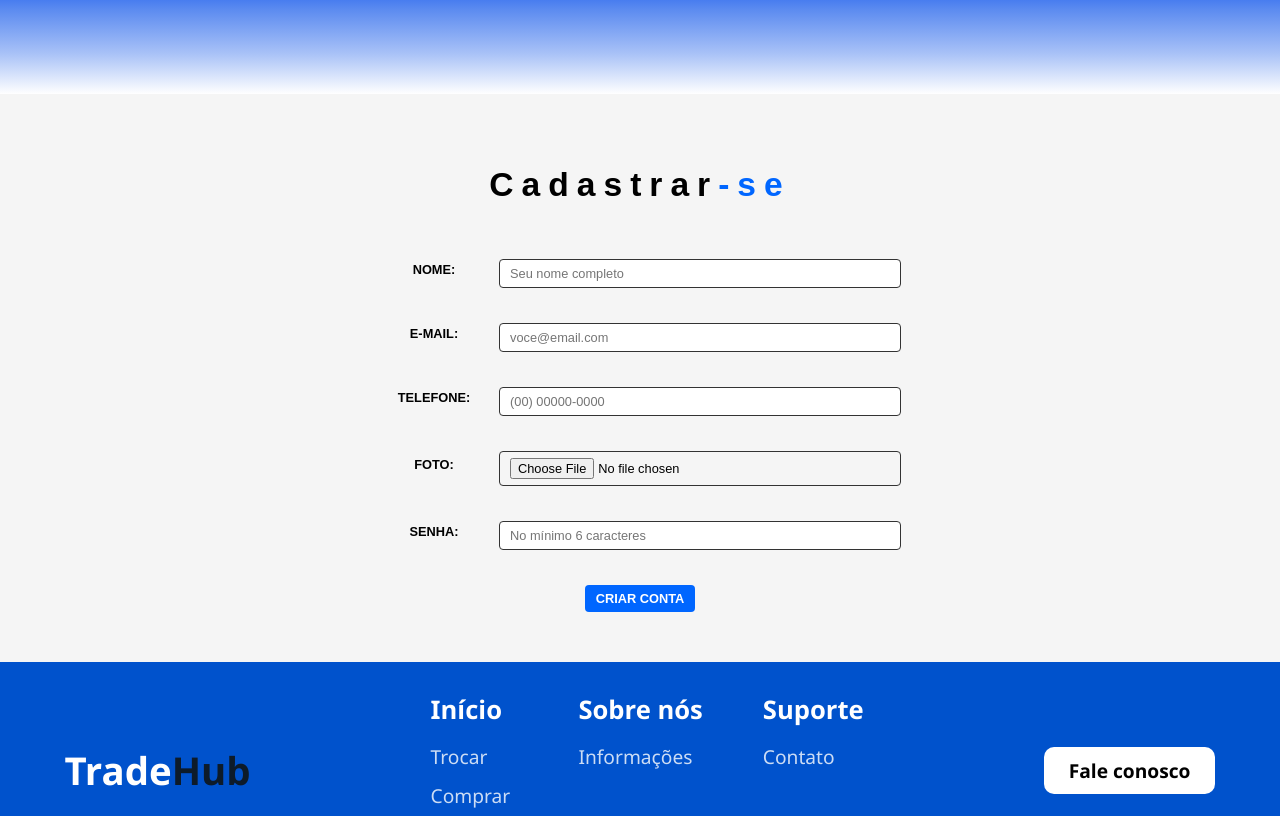
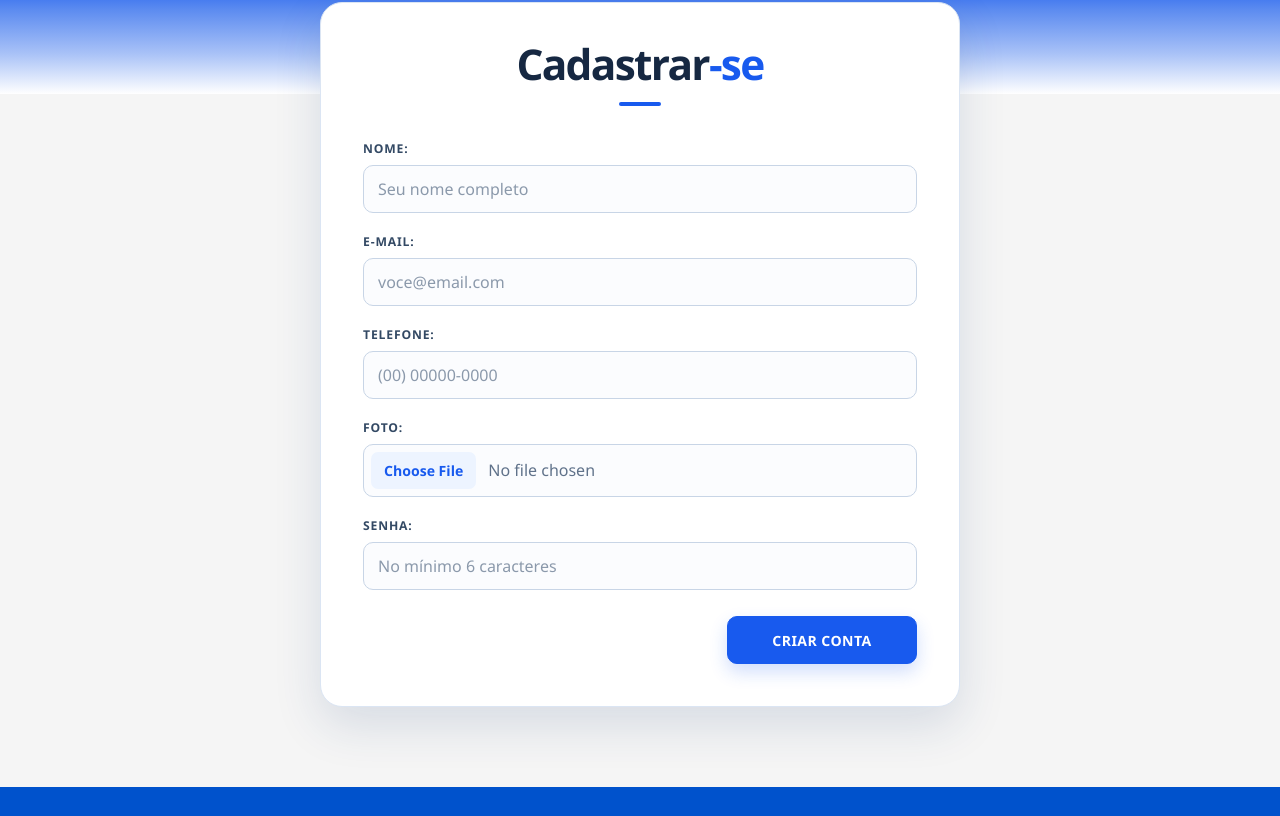
Before and after one commit to Hackathon-Trade-Hub/Trade-hub, a Vue app: page /cadastrar in a window 1280 px wide. Shown: the part 404-1220 px from the top of the page. Built offline with nearby package versions, Linux system fonts and the light colour scheme.

Commit message:
site talvez terminado to morto de sono me deixa dormir

```diff
--- a/src/Views/Cadastrar.vue
+++ b/src/Views/Cadastrar.vue
@@ -100,69 +100,185 @@ async function cadastrar() {
 
 <style scoped>
 .pagina-auth {
-  max-width: 720px;
-  margin: 0 auto;
-  padding: 50px 20px;
+  position: relative;
+  z-index: 5;
+  width: min(calc(100% - 32px), 640px);
+  margin: -92px auto 80px;
+  padding: 38px 42px 42px;
+  color: #1b2b44;
+  background: #ffffff;
+  border: 1px solid #dbe5f3;
+  border-radius: 22px;
+  box-shadow: 0 18px 48px rgba(25, 63, 119, 0.14);
+  box-sizing: border-box;
+  font-family: 'Segoe UI', Tahoma, Geneva, Verdana, sans-serif;
+}
+
+h1 {
+  margin: 0 0 34px;
+  color: #162842;
+  font-size: clamp(2rem, 5vw, 2.65rem);
+  font-weight: 750;
+  letter-spacing: -0.04em;
+  line-height: 1.1;
   text-align: center;
-  font-family: Arial, sans-serif;
 }
-h1 {
-  font-size: 2.1rem;
-  letter-spacing: 8px;
+
+h1::after {
+  display: block;
+  width: 42px;
+  height: 4px;
+  margin: 15px auto 0;
+  background: #185aee;
+  border-radius: 999px;
+  content: '';
+}
+
+.azul {
+  color: #185aee;
+}
+
+form {
+  display: grid;
+  gap: 20px;
+}
+
+.campo {
+  display: grid;
+  gap: 8px;
+}
+
+.campo label {
+  color: #334964;
+  font-size: 0.76rem;
+  font-weight: 750;
+  letter-spacing: 0.07em;
+  text-align: left;
+}
+
+.campo input {
+  width: 100%;
+  min-height: 48px;
+  padding: 12px 14px;
+  color: #1c2d45;
+  background: #fbfcfe;
+  border: 1px solid #c8d5e6;
+  border-radius: 10px;
+  box-sizing: border-box;
+  font: inherit;
+  transition:
+    border-color 0.2s ease,
+    box-shadow 0.2s ease,
+    background-color 0.2s ease;
+}
+
+.campo input::placeholder {
+  color: #8b99ab;
+}
+
+.campo input:hover {
+  border-color: #9db2ce;
+}
+
+.campo input:focus {
+  background: #ffffff;
+  border-color: #185aee;
+  box-shadow: 0 0 0 4px rgba(24, 90, 238, 0.12);
+  outline: none;
+}
+
+.campo input[type='file'] {
+  padding: 7px;
+  color: #60728a;
+  cursor: pointer;
+}
+
+.campo input[type='file']::file-selector-button {
+  margin-right: 12px;
+  padding: 9px 13px;
+  color: #185aee;
+  background: #edf4ff;
+  border: 0;
+  border-radius: 7px;
+  font: inherit;
+  font-size: 0.88rem;
   font-weight: 700;
-  margin-bottom: 55px;
+  cursor: pointer;
 }
-.azul {
-  color: #0066ff;
-}
-.campo {
-  display: flex;
-  align-items: center;
-  justify-content: center;
-  gap: 10px;
-  margin-bottom: 35px;
-}
-.campo label {
-  width: 110px;
-  text-align: center;
-  font-weight: 600;
-  font-size: 0.8rem;
-  margin-bottom: 8px;
-}
-.campo input {
-  flex: 1;
-  max-width: 380px;
-  padding: 6px 10px;
-  border: 1px solid #333;
-  border-radius: 4px;
-  font-size: 0.8rem;
-}
+
 .preview-foto {
   display: block;
-  width: 96px;
-  height: 96px;
-  margin: -15px auto 25px;
+  width: 104px;
+  height: 104px;
+  margin: -4px auto 2px;
   object-fit: cover;
-  border: 2px solid #0066ff;
+  background: #edf3ff;
+  border: 4px solid #ffffff;
   border-radius: 50%;
+  box-shadow: 0 0 0 2px #b8cff5, 0 8px 22px rgba(22, 57, 105, 0.16);
 }
+
 .botoes {
   display: flex;
-  justify-content: center;
+  justify-content: flex-end;
+  margin-top: 6px;
 }
+
 .btn-salvar {
-  min-width: 110px;
-  padding: 6px 10px;
-  border: none;
-  border-radius: 4px;
-  background: #0066ff;
-  color: #fff;
-  font-weight: bold;
-  font-size: 0.8rem;
+  min-width: 190px;
+  min-height: 48px;
+  padding: 12px 20px;
+  color: #ffffff;
+  background: #185aee;
+  border: 1px solid #185aee;
+  border-radius: 10px;
+  box-shadow: 0 8px 18px rgba(24, 90, 238, 0.2);
   cursor: pointer;
+  font: inherit;
+  font-size: 0.88rem;
+  font-weight: 750;
+  letter-spacing: 0.03em;
+  transition:
+    background-color 0.2s ease,
+    box-shadow 0.2s ease,
+    transform 0.2s ease;
 }
+
+.btn-salvar:hover:not(:disabled) {
+  background: #0f4dcc;
+  border-color: #0f4dcc;
+  box-shadow: 0 10px 22px rgba(24, 90, 238, 0.28);
+  transform: translateY(-1px);
+}
+
 .btn-salvar:disabled {
   cursor: wait;
-  opacity: 0.7;
+  opacity: 0.62;
+  box-shadow: none;
+}
+
+@media (max-width: 640px) {
+  .pagina-auth {
+    width: min(calc(100% - 24px), 640px);
+    margin-top: -64px;
+    padding: 30px 22px 32px;
+    border-radius: 17px;
+  }
+
+  h1 {
+    margin-bottom: 28px;
+  }
+
+  .botoes,
+  .btn-salvar {
+    width: 100%;
+  }
+}
+
+@media (prefers-reduced-motion: reduce) {
+  .campo input,
+  .btn-salvar {
+    transition: none;
+  }
 }
 </style>
--- a/src/Views/HomeView.vue
+++ b/src/Views/HomeView.vue
@@ -3,7 +3,7 @@
     <main class="conteudo-principal">
 
       <section class="container my-5 lista-produtos">
-          <div class="categorias">
+          <div class="categorias" :class="{ 'busca-ativa': buscaAtiva }">
 
             <div
             v-for="(produtos, categoria) in produtosPorCategoria"
@@ -11,15 +11,18 @@
             class="categoria"
             >
               <div class="categoria-cabecalho">
-                <h2>{{ categoria }}</h2>
-                <span class="categoria-link" aria-hidden="true">
+                <h2>{{ buscaAtiva ? tituloBusca : categoria }}</h2>
+                <span v-if="!buscaAtiva" class="categoria-link" aria-hidden="true">
                   <svg viewBox="0 0 24 24" aria-hidden="true">
                     <path d="M5 12h13M13 6l6 6-6 6" />
                   </svg>
                 </span>
+                <span v-else class="contador-resultados">
+                  {{ produtos.length }} {{ produtos.length === 1 ? 'produto' : 'produtos' }}
+                </span>
               </div>
 
-              <div class="produtos">
+              <div v-if="produtos.length" class="produtos">
               <ProdutoCard
                 v-for="produto in produtos"
                 :key="produto.id"
@@ -31,6 +34,7 @@
                 :status="produto.status"
               />
             </div>
+            <p v-else class="sem-resultados">Nenhum produto encontrado para essa busca.</p>
             </div>
           </div>
    </section>
@@ -43,9 +47,16 @@
 import { computed } from 'vue';
 import ProdutoCard from '@/components/ProdutoCard.vue';
 
-import { produtosFiltrados } from '@/components/Filter.vue';
+import { produtosFiltrados, termoBusca } from '@/components/Filter.vue';
+
+const buscaAtiva = computed(() => termoBusca.value.trim().length > 0);
+const tituloBusca = computed(() => `Resultados para “${termoBusca.value.trim()}”`);
 
 const produtosPorCategoria = computed(() => {
+  if (buscaAtiva.value) {
+    return { busca: produtosFiltrados.value };
+  }
+
   const categorias = {};
 
   for (const produto of produtosFiltrados.value) {
@@ -121,6 +132,18 @@ const produtosPorCategoria = computed(() => {
   gap: 20px;
 }
 
+.busca-ativa .produtos {
+  display: flex;
+  flex-wrap: wrap;
+  align-items: stretch;
+  justify-content: flex-start;
+  gap: 20px;
+}
+
+.busca-ativa .produtos :deep(.produto-card) {
+  margin: 0;
+}
+
 .categoria-cabecalho {
   display: flex;
   align-items: center;
@@ -133,6 +156,27 @@ const produtosPorCategoria = computed(() => {
   font-family: sans-serif;
   font-weight: 500;
   font-size: 1.75rem;
+}
+
+.contador-resultados {
+  padding: 5px 10px;
+  color: #185aee;
+  background: #edf4ff;
+  border-radius: 999px;
+  font-family: 'Segoe UI', Tahoma, Geneva, Verdana, sans-serif;
+  font-size: 0.78rem;
+  font-weight: 700;
+}
+
+.sem-resultados {
+  margin: 24px 0 0;
+  padding: 28px;
+  color: #63748a;
+  background: #f8faff;
+  border: 1px solid #dbe5f3;
+  border-radius: 12px;
+  font-family: 'Segoe UI', Tahoma, Geneva, Verdana, sans-serif;
+  text-align: center;
 }
 
 .categoria-link {
@@ -165,4 +209,15 @@ const produtosPorCategoria = computed(() => {
   height: 180px;
   object-fit: cover;
 }
+
+@media (max-width: 640px) {
+  .busca-ativa .produtos {
+    justify-content: center;
+  }
+
+  .categoria-cabecalho {
+    align-items: flex-start;
+    flex-direction: column;
+  }
+}
 </style>
--- a/src/Views/Login.vue
+++ b/src/Views/Login.vue
@@ -51,71 +51,179 @@ async function entrar() {
 
 <style scoped>
 .pagina-auth {
-  max-width: 720px;
-  margin: 0 auto;
-  padding: 50px 20px;
+  position: relative;
+  z-index: 5;
+  width: min(calc(100% - 32px), 540px);
+  margin: -92px auto 80px;
+  padding: 42px 42px 46px;
+  color: #1b2b44;
+  background: #ffffff;
+  border: 1px solid #dbe5f3;
+  border-radius: 22px;
+  box-shadow: 0 18px 48px rgba(25, 63, 119, 0.14);
+  box-sizing: border-box;
+  font-family: 'Segoe UI', Tahoma, Geneva, Verdana, sans-serif;
+}
+
+h1 {
+  margin: 0 0 36px;
+  color: #162842;
+  font-size: clamp(2.1rem, 5vw, 2.7rem);
+  font-weight: 750;
+  letter-spacing: -0.04em;
+  line-height: 1.1;
   text-align: center;
-  font-family: Arial, sans-serif;
 }
-h1 {
-  font-size: 2.1rem;
-  letter-spacing: 8px;
-  font-weight: 700;
-  margin-bottom: 55px;
+
+h1::after {
+  display: block;
+  width: 42px;
+  height: 4px;
+  margin: 15px auto 0;
+  background: #185aee;
+  border-radius: 999px;
+  content: '';
 }
+
 .azul {
-  color: #0066ff;
+  color: #185aee;
 }
+
+form {
+  display: grid;
+  gap: 22px;
+}
+
 .campo {
-  display: flex;
-  flex-direction: column;
-  align-items: center;
-  margin-bottom: 35px;
+  display: grid;
+  gap: 8px;
 }
 
 .campo label {
-  width: auto;
-  text-align: center;
-  font-weight: 600;
-  font-size: 0.8rem;
-  margin-bottom: 8px;
+  color: #334964;
+  font-size: 0.76rem;
+  font-weight: 750;
+  letter-spacing: 0.07em;
+  text-align: left;
 }
+
 .campo input {
-  flex: 1;
-  max-width: 380px;
-  padding: 6px 10px;
-  border: 1px solid #333;
-  border-radius: 4px;
-  font-size: 0.8rem;
+  width: 100%;
+  min-height: 50px;
+  padding: 13px 14px;
+  color: #1c2d45;
+  background: #fbfcfe;
+  border: 1px solid #c8d5e6;
+  border-radius: 10px;
+  box-sizing: border-box;
+  font: inherit;
+  transition:
+    border-color 0.2s ease,
+    box-shadow 0.2s ease,
+    background-color 0.2s ease;
 }
+
+.campo input::placeholder {
+  color: #8b99ab;
+}
+
+.campo input:hover {
+  border-color: #9db2ce;
+}
+
+.campo input:focus {
+  background: #ffffff;
+  border-color: #185aee;
+  box-shadow: 0 0 0 4px rgba(24, 90, 238, 0.12);
+  outline: none;
+}
+
 .botoes {
-  display: flex;
-  justify-content: center;
-  gap: 20px;
+  display: grid;
+  grid-template-columns: 1fr 1fr;
+  gap: 12px;
+  margin-top: 8px;
 }
+
 .btn-cadastrar,
 .btn-salvar {
-  min-width: 110px;
-  padding: 6px 10px;
-  border-radius: 4px;
-  font-size: 0.8rem;
+  display: inline-flex;
+  align-items: center;
+  justify-content: center;
+  min-height: 48px;
+  padding: 11px 16px;
+  border-radius: 10px;
+  box-sizing: border-box;
   cursor: pointer;
+  font: inherit;
+  font-size: 0.82rem;
+  font-weight: 750;
+  letter-spacing: 0.025em;
   text-align: center;
+  transition:
+    background-color 0.2s ease,
+    border-color 0.2s ease,
+    box-shadow 0.2s ease,
+    color 0.2s ease,
+    transform 0.2s ease;
 }
+
 .btn-salvar:disabled {
   cursor: wait;
-  opacity: 0.7;
+  opacity: 0.62;
+  box-shadow: none;
 }
+
 .btn-cadastrar {
-  border: 1px solid #333;
-  background: #fff;
-  color: #000;
+  color: #185aee;
+  background: #ffffff;
+  border: 1px solid #9fbbeb;
   text-decoration: none;
 }
+
+.btn-cadastrar:hover {
+  color: #0f4dcc;
+  background: #f2f6ff;
+  border-color: #185aee;
+  transform: translateY(-1px);
+}
+
 .btn-salvar {
-  border: none;
-  background: #0066ff;
-  color: #fff;
-  font-weight: bold;
+  color: #ffffff;
+  background: #185aee;
+  border: 1px solid #185aee;
+  box-shadow: 0 8px 18px rgba(24, 90, 238, 0.2);
+}
+
+.btn-salvar:hover:not(:disabled) {
+  background: #0f4dcc;
+  border-color: #0f4dcc;
+  box-shadow: 0 10px 22px rgba(24, 90, 238, 0.28);
+  transform: translateY(-1px);
+}
+
+@media (max-width: 560px) {
+  .pagina-auth {
+    width: min(calc(100% - 24px), 540px);
+    margin-top: -64px;
+    padding: 32px 22px 36px;
+    border-radius: 17px;
+  }
+
+  h1 {
+    margin-bottom: 30px;
+  }
+
+  .botoes {
+    grid-template-columns: 1fr;
+  }
+}
+
+@media (prefers-reduced-motion: reduce) {
+  .campo input,
+  .btn-cadastrar,
+  .btn-salvar {
+    transition: none;
+  }
 }
 </style>
--- a/src/components/Footer.vue
+++ b/src/components/Footer.vue
@@ -25,9 +25,7 @@
         </div>
       </div>
 
-      <div class="icones">
-        <RouterLink to="/suporte" class="contato">Fale conosco</RouterLink>
-      </div>
+
 
     </div>
 
--- a/src/components/ProdutoCard.vue
+++ b/src/components/ProdutoCard.vue
@@ -120,7 +120,7 @@ export default {
 }
 
 .botao {
-  width: 100%;
+  width: 75%;
 
   align-self: center;
 
```
